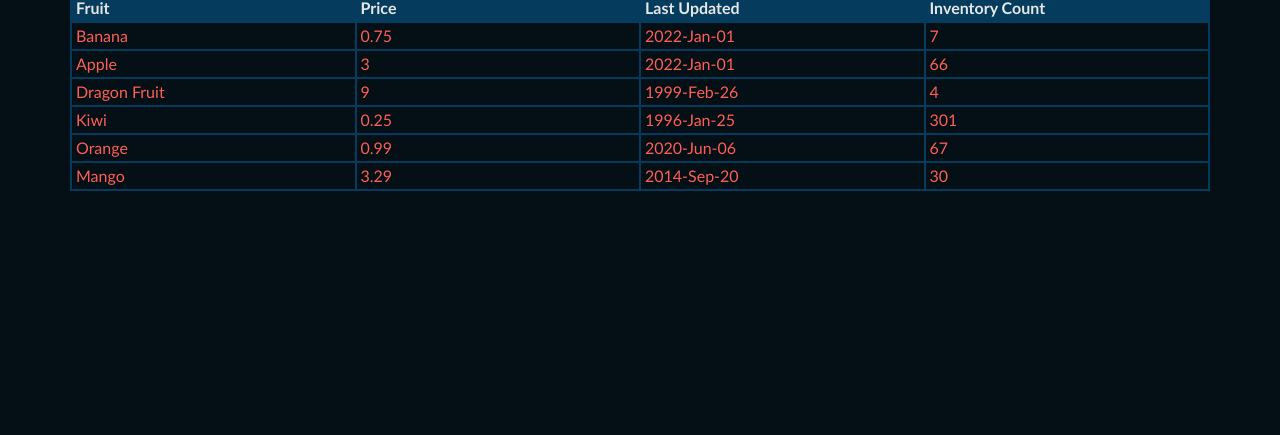
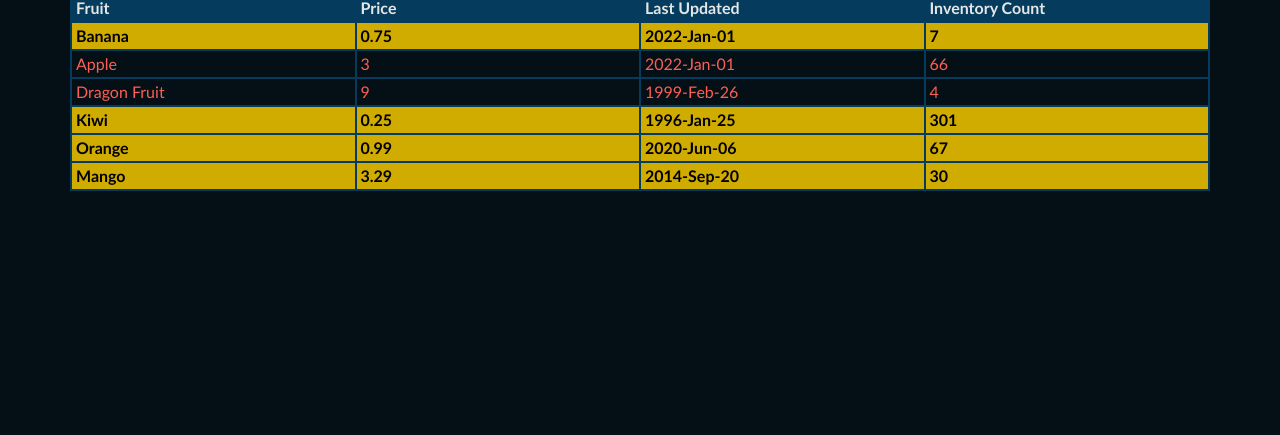
Before and after one commit to prisp09/skynet, a website: page index.html in a window 1280 px wide. Shown: the part 365-800 px from the top of the page. Drawn offline with nearby package versions, Linux system fonts and the light colour scheme.

Commit message:
highlight added

```diff
--- a/index.js
+++ b/index.js
@@ -43,11 +43,11 @@ function renderFruits(fruits, rival) {
 			</tr>`;
 		} else { //if price is lower or fruit is not in rival
 			html += `
-			<tr class="highlight">
-				<td>${fruit.fruit_name}</td>
-				<td>${fruit.price}</td>
-				<td>${fruit.last_updated}</td>
-				<td>${fruit.inventory_count}</td>
+			<tr>
+				<td class="highlight">${fruit.fruit_name}</td>
+				<td class="highlight">${fruit.price}</td>
+				<td class="highlight">${fruit.last_updated}</td>
+				<td class="highlight">${fruit.inventory_count}</td>
 			</tr>`;
 		}
 	});
--- a/style.scss
+++ b/style.scss
@@ -46,3 +46,9 @@ thead{
 #vasani{
     color: $color-orange-red-crayola;
 }
+
+.highlight{
+    background-color: $color-banana;
+    color: #000;
+    font-weight: bold;
+}
```
Also changed, not shown: style.css.
